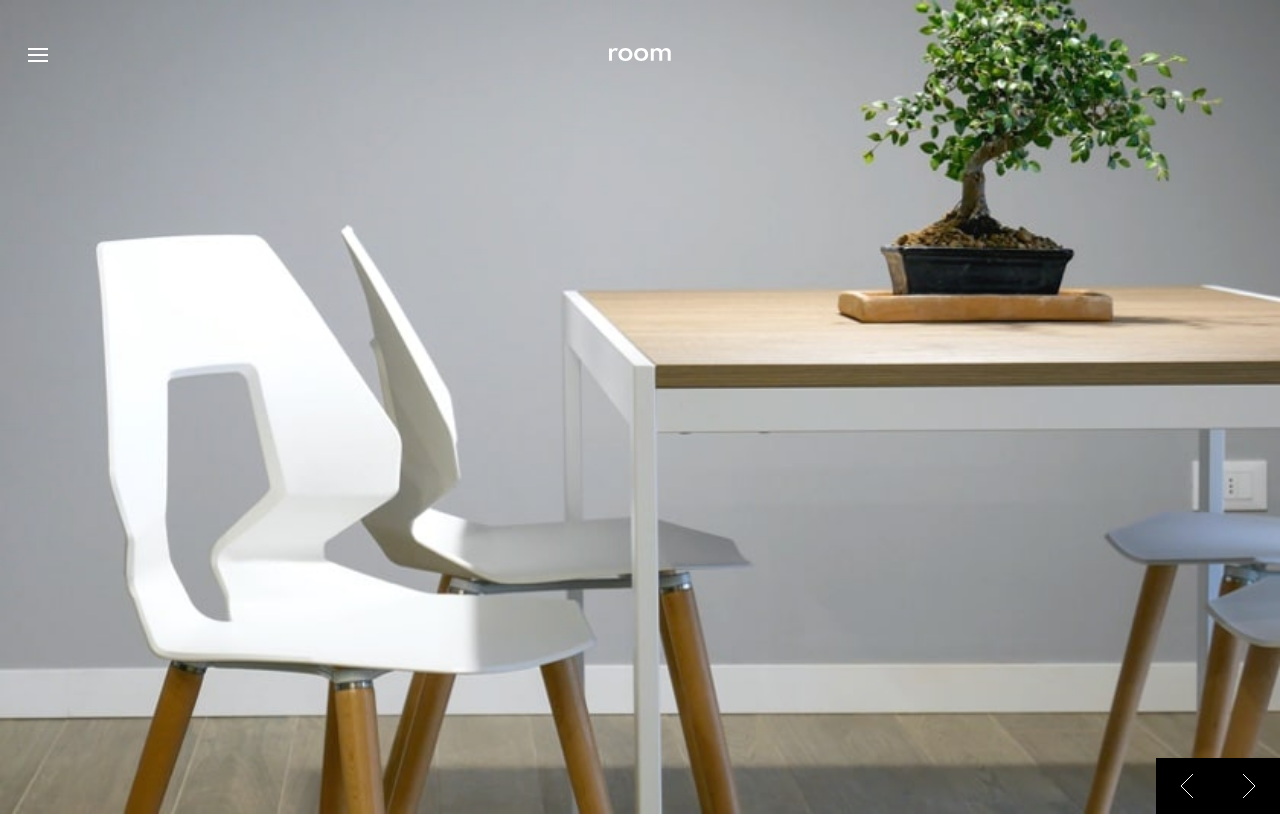
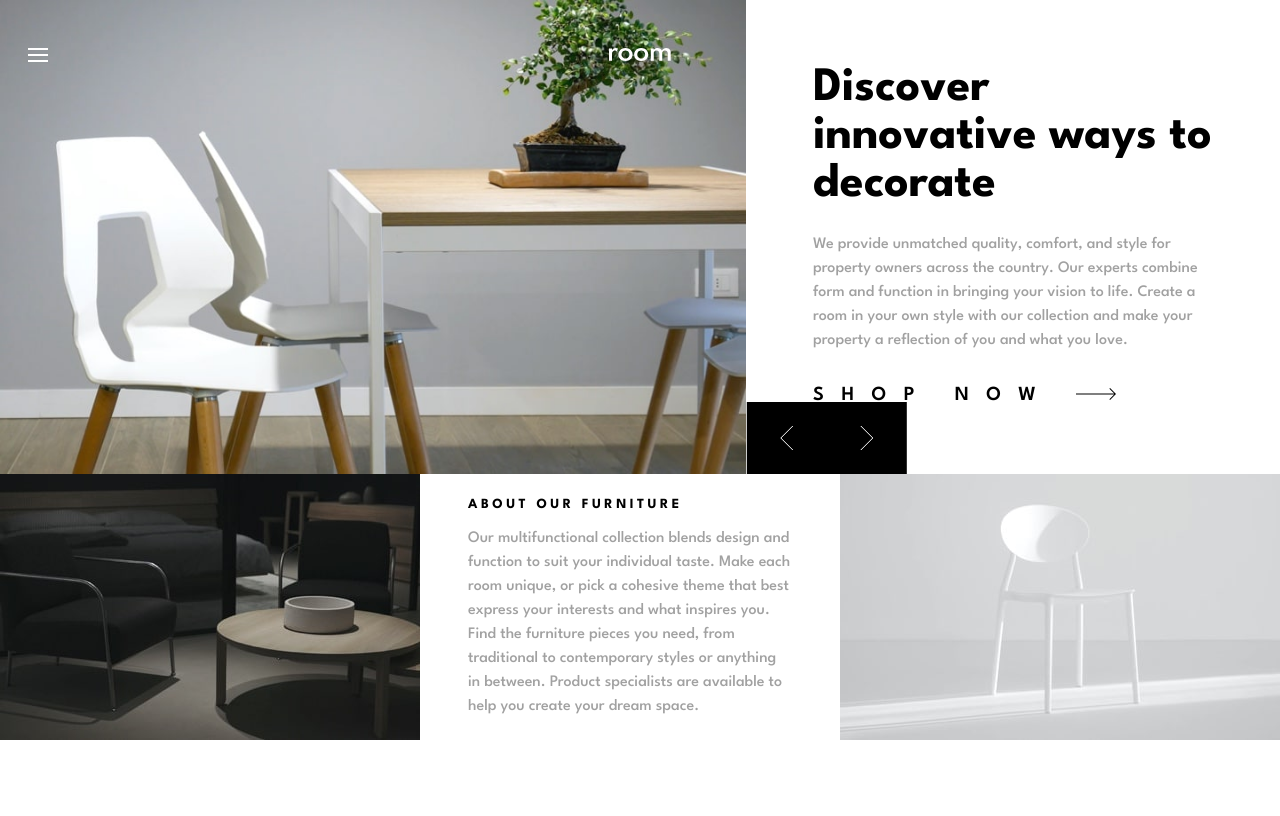
Before and after one commit to arudiansaha/room-homepage, a React (Vite) app: page / in a window 1280 px wide. Shown: the top 816 px of the page. Built offline with nearby package versions, Linux system fonts and the light colour scheme.

Commit message:
Finished desktop version of carousel and change section into main

```diff
--- a/src/components/Carousel.tsx
+++ b/src/components/Carousel.tsx
@@ -44,7 +44,7 @@ export default function Carousel() {
   ];
 
   return (
-    <section className="carousel" aria-label="gallery">
+    <main className="carousel" aria-label="gallery">
       <ol className="carousel__list">
         <CarouselBox position={position}>
           <CarouselCover
@@ -95,6 +95,6 @@ export default function Carousel() {
           />
         </CarouselBox>
       </ol>
-    </section>
+    </main>
   );
 }
--- a/src/styles/layouts/_carousel.scss
+++ b/src/styles/layouts/_carousel.scss
@@ -84,3 +84,56 @@
     }
   }
 }
+
+@media (min-width: 1280px) {
+  .carousel {
+    &__item {
+      display: flex;
+    }
+
+    &__cover {
+      flex-basis: 58.3%;
+      width: 100%;
+      height: 100%;
+    }
+
+    &__direction {
+      right: 41.7%;
+      bottom: 0;
+      transform: translateX(160.8px);
+    }
+
+    &__button {
+      padding-block: 1.5em;
+      padding-inline: 2.075em;
+    }
+
+    &__description {
+      flex-basis: 41.7%;
+      display: flex;
+      flex-direction: column;
+      justify-content: center;
+      align-items: center;
+    }
+
+    &__title,
+    &__paragraph,
+    &__link {
+      width: 75%;
+    }
+
+    &__title {
+      @include typography.font-size('5xl');
+    }
+
+    &__link {
+      @include typography.font-size('xl');
+
+      margin-block-start: 0.25rem;
+
+      &:hover {
+        color: variables.$color-primary-01;
+      }
+    }
+  }
+}
--- a/src/styles/layouts/_footer.scss
+++ b/src/styles/layouts/_footer.scss
@@ -39,6 +39,7 @@
 
     &__about {
       flex-basis: 50%;
+      margin-block: 0;
       margin-inline: 3rem;
     }
   }
```
